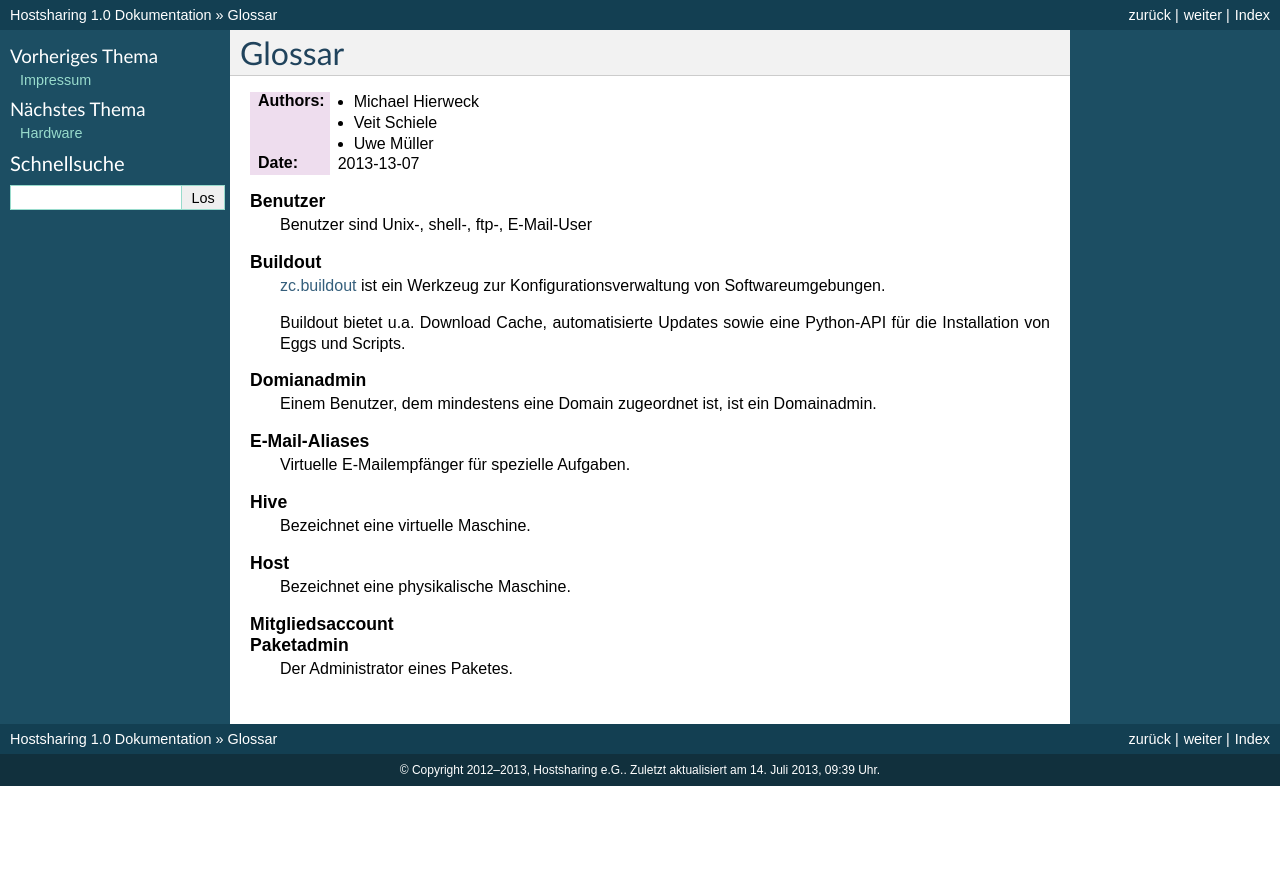
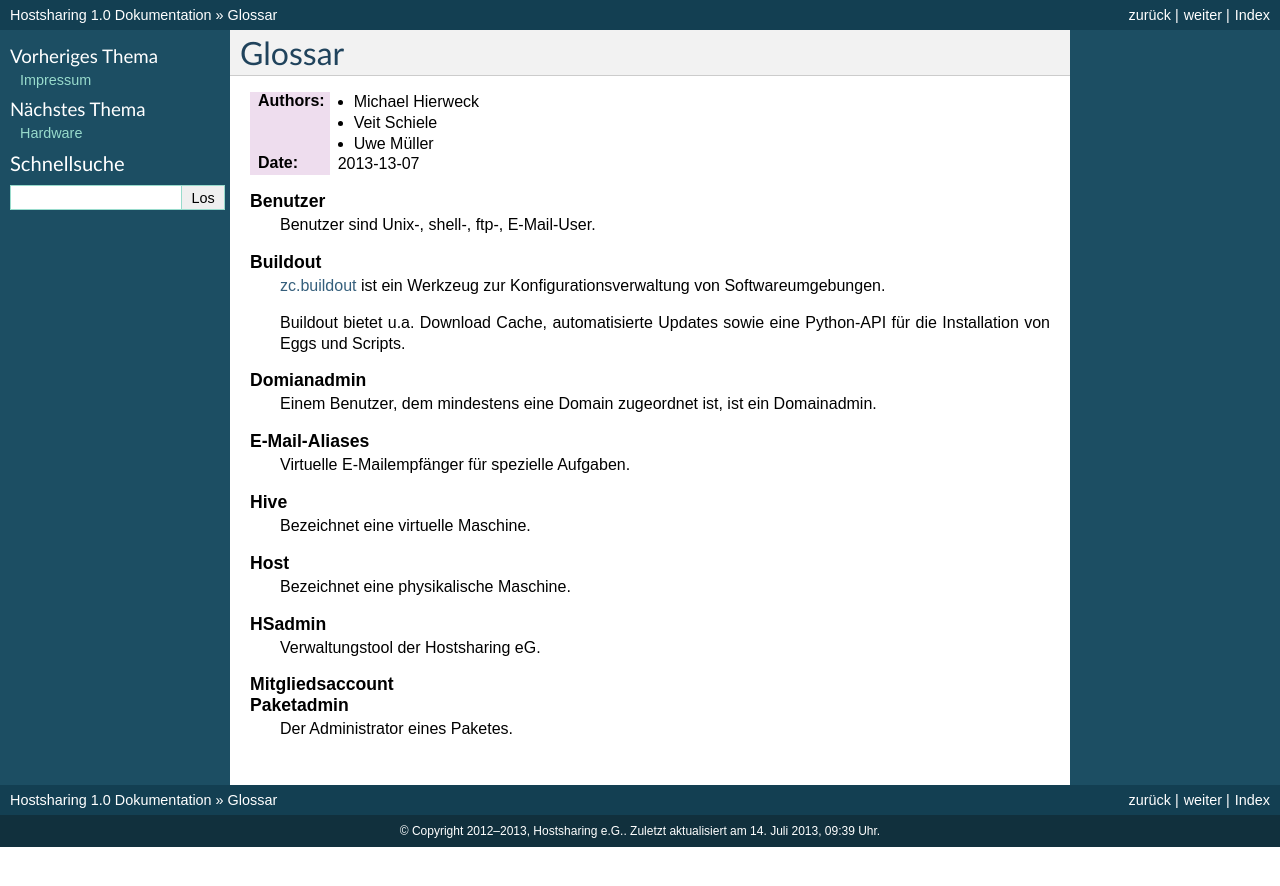
Before and after one commit to hostsharing/hs.docs.users, a Sphinx documentation site: the page built from source/glossar.rst, in a window 1280 px wide. Shown: the top 886 px of the page. Built offline with Sphinx 7.4.7, drawn with Linux system fonts in a browser that asks for light colours; pages that are not in the unit, such as notebooks, are missing from menus.

Commit message:
add Hsadmin

```diff
--- a/source/glossar.rst
+++ b/source/glossar.rst
@@ -10,7 +10,7 @@
 .. glossary::
 
    Benutzer
-    Benutzer sind Unix-, shell-, ftp-, E-Mail-User
+    Benutzer sind Unix-, shell-, ftp-, E-Mail-User.
 
    Buildout
     `zc.buildout <http://pypi.python.org/pypi/zc.buildout/1.5.2/>`_ ist ein
@@ -31,6 +31,9 @@
    Host
     Bezeichnet eine physikalische Maschine.
 
+   HSadmin
+    Verwaltungstool der Hostsharing eG.
+
    Mitgliedsaccount
 
 
```
